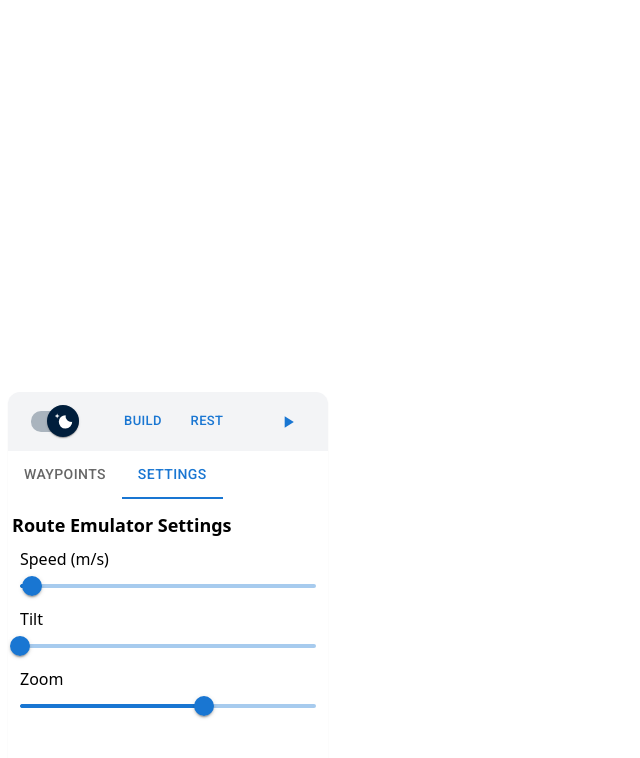
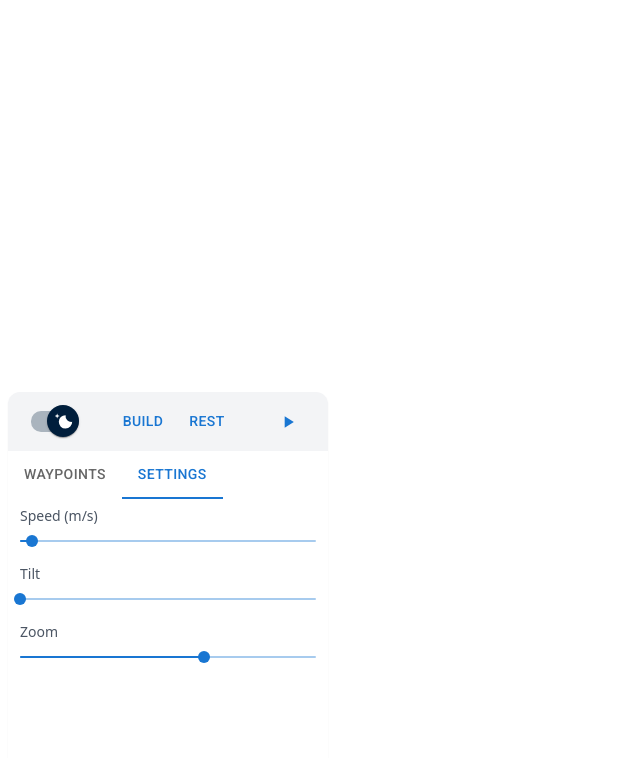
Before and after one commit to igor-yuzkiv/mock-location, a React (Vite) app in the folder client/: page / in a window 1280 px wide. Both pictures are taken after a click on the tab "SETTINGS". Shown: the top 758 px of the page, without its empty margins (0-640 px from the left). Built offline with nearby package versions, Linux system fonts and the light colour scheme; no server answers; what @googlemaps/react-wrapper would draw is missing.

Commit message:
added theme switch

```diff
--- a/client/src/features/route-emulator/ui/RouteEmulatorSettings.tsx
+++ b/client/src/features/route-emulator/ui/RouteEmulatorSettings.tsx
@@ -18,8 +18,9 @@ export function RouteEmulatorSettings({ model, onChange }: SettingsPropTypes) {
 
     return <section className="flex flex-col px-2">
         <div>
-            <label>Speed (m/s)</label>
+            <label className="text-gray-600 dark:text-gray-400 text-sm">Speed (m/s)</label>
             <Slider
+                size={'small'}
                 defaultValue={3}
                 value={model.speed}
                 aria-label="Speed (m/s)"
@@ -30,8 +31,9 @@ export function RouteEmulatorSettings({ model, onChange }: SettingsPropTypes) {
             />
         </div>
         <div>
-            <label>Tilt</label>
+            <label className="text-gray-600 dark:text-gray-400 text-sm">Tilt</label>
             <Slider
+                size={'small'}
                 defaultValue={0}
                 value={model.tilt}
                 aria-label="Small"
@@ -42,8 +44,9 @@ export function RouteEmulatorSettings({ model, onChange }: SettingsPropTypes) {
             />
         </div>
         <div>
-            <label>Zoom</label>
+            <label className="text-gray-600 dark:text-gray-400 text-sm">Zoom</label>
             <Slider
+                size={'small'}
                 defaultValue={20}
                 value={model.zoom}
                 aria-label="Small"
--- a/client/src/pages/home/HomePage.tsx
+++ b/client/src/pages/home/HomePage.tsx
@@ -13,7 +13,6 @@ import GeoUtil from '@/shared/lib/GeoUtil.ts';
 import { Tab, Tabs } from '@mui/material';
 import { RouteEmulatorSettings } from '@/features/route-emulator';
 import { useRouteEmulatorSettings } from '@/features/route-emulator/lib/useRouteEmulatorSettings.ts';
-import { Title } from '@/shared/components/typography/Title.tsx';
 
 
 export default function HomePage() {
@@ -78,7 +77,6 @@ export default function HomePage() {
                     {tabIndex === 0 && (<WaypointsList items={waypoints} onDelete={removeWaypoint} />)}
 
                     {tabIndex === 1 && (<div className="flex flex-col overflow-y-auto overflow-x-hidden p-1">
-                        <Title text="Route Emulator Settings" />
                         <RouteEmulatorSettings
                             model={emulatorSettings.settings}
                             onChange={emulatorSettings.setSettings}
--- a/client/src/pages/home/components/FlyoutActions.tsx
+++ b/client/src/pages/home/components/FlyoutActions.tsx
@@ -15,10 +15,10 @@ export function FlyoutActions({ onClickBuild, onClickPlay, onClickReset, isPlayi
         <div className="flex items-center w-full justify-between">
             <ThemeSwitch/>
             <Stack direction="row">
-                <Button size="small" onClick={onClickBuild}>
+                <Button size="medium" onClick={onClickBuild}>
                     Build
                 </Button>
-                <Button size="small" onClick={onClickReset}>
+                <Button size="medium" onClick={onClickReset}>
                     Rest
                 </Button>
             </Stack>
--- a/client/src/shared/components/typography/Title.tsx
+++ b/client/src/shared/components/typography/Title.tsx
@@ -3,5 +3,5 @@ type TitlePropTypes = {
 }
 
 export function Title({text}: TitlePropTypes) {
-    return <h3 className="text-lg font-semibold my-2 dark:text-gray-400">{text}</h3>;
+    return <h3 className="text-lg font-medium my-2 text-gray-700 dark:text-gray-500">{text}</h3>;
 }
```
